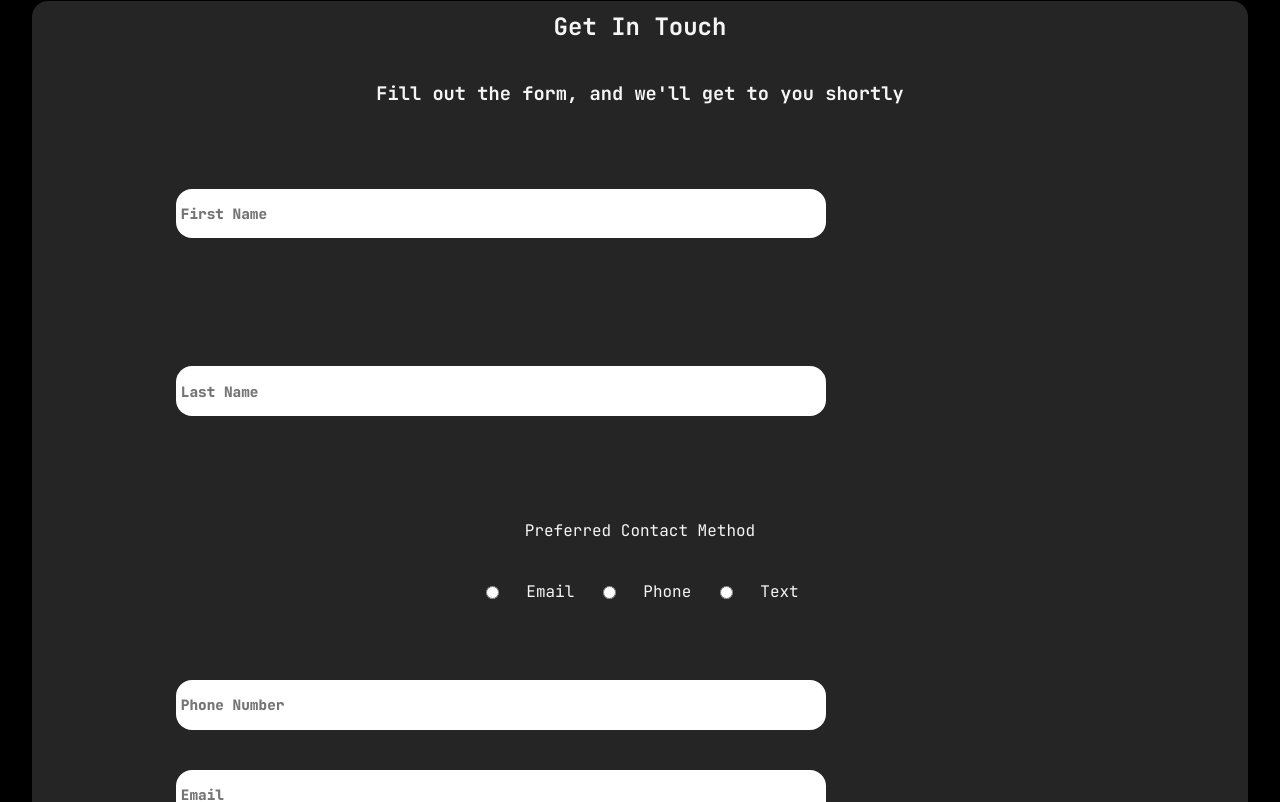
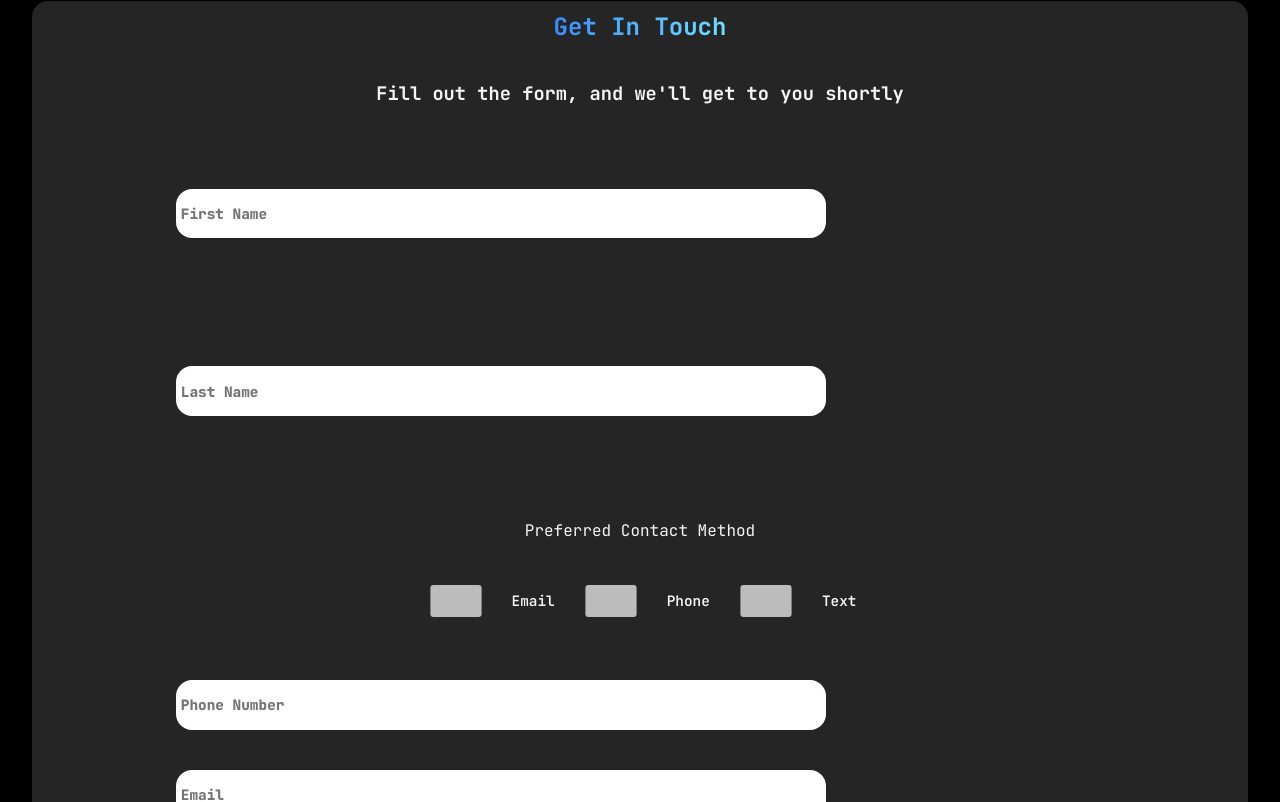
Before and after one commit to SugarSizzle/FreeLanceComputers, a React (Vite) app: page /computer-repairs in a window 1280 px wide. Shown: the part 2163-2965 px from the top of the page. Built offline with nearby package versions, Linux system fonts and the light colour scheme.

Commit message:
Added Scroll Effects
Added some scroll effects for the virus dangers information component, along with adding some basic styling for virus get in touch form.

```diff
--- a/src/components/HomePageStoreSection/HomePageStoreSection.jsx
+++ b/src/components/HomePageStoreSection/HomePageStoreSection.jsx
@@ -22,15 +22,6 @@ export const HomePageStoreSection = () => {
         setSelectedList([...selectedList, value]);
       }
     };
-
-
-     useEffect(()=>{
-      console.log(selectedType)
-     },[selectedType])
-
-     useEffect(()=>{
-      console.log(selectedCondition)
-     },[selectedCondition])
 
 
     const filterProductsLogic = async () => {
@@ -61,11 +52,11 @@ export const HomePageStoreSection = () => {
             className={`${styles.checkbox} ${checked ? styles.checked : styles.unchecked}`}
             animate={checked ? 'checked' : 'unchecked'}
             variants={{
-              unchecked: { scale: .8, rotate: 360 , opacity:1},
+              unchecked: { scale: .8, opacity:1},
               checked: {
                 scale: 1.1,
                 rotate: 360,
-                transition: { type: 'spring', stiffness: 300, damping: 20 }
+                transition: { type: 'spring', }
               }
             }}
           >
--- a/src/components/VirusDangersInformation/VirusDangersInformation.jsx
+++ b/src/components/VirusDangersInformation/VirusDangersInformation.jsx
@@ -1,10 +1,49 @@
-import React from 'react'
+import React, { useRef , useEffect } from 'react'
 import styles from './VirusDangersInformation.module.css'
+import {motion, useScroll, useTransform} from 'framer-motion'
 
 export const VirusDangersInformation = () => {
+
+    const red = useRef(null)
+
+
+    const {scrollYProgress} = useScroll({
+        target: red,
+        offset: ["start 100%", "end 1%"]
+    })
+    const scaleText = useTransform(scrollYProgress, [0.00, .4], [.8, 1])
+    const opacityText = useTransform(scrollYProgress, [0.00, .4], [0, 1])
+    const scaleImage = useTransform(scrollYProgress, [0.43, .61], [.6, 1])
+    const opacityImage = useTransform(scrollYProgress, [0.5, .75], [0, 1])
+
+
+
+
+    // useEffect(() => {
+    //     const unsubscribe = scrollYProgressTextContainer.on("change", (value) => {
+    //         console.log(` Scroll Y Progress Text ` , value.toFixed(2))
+    //     })
+
+    //     return () => unsubscribe()
+
+    // }, [scrollYProgressTextContainer])
+
+
+    useEffect(() => {
+
+            const unsubscribe = scrollYProgress.on("change", (value) => {
+                console.log(` Scroll Y Progress` , value.toFixed(2))
+            })
+
+            return () => unsubscribe()
+
+    }, [scrollYProgress])
+
+
     return (
         <>
-        <div className={styles.virusDangersInformationContainer}>
+        <motion.div className={styles.virusDangersContainer} ref={red} >
+            <motion.div  style={{scale: scaleText, opacity: opacityText}} className={styles.virusDangersInformationContainer}>
                 <h3 className={styles.virusDangersInformationHeader}>Defects</h3>
                 <h2 className={styles.virusDangersInformationTitle}>A Virus Can Slow Down The Performance Of Your Machine</h2>
                 <p className={styles.virusDangersInformationText}>
@@ -12,13 +51,13 @@ export const VirusDangersInformation = () => {
                     Potentially Slow It Down, and In Severe
                     Cases, Render It Unusable.
                 </p>
-        </div>
-            <div className={styles.virusDangersInformationImageContainer}>
+            </motion.div>
+                <motion.div  style={{scale: scaleImage, opacity: opacityImage}} className={styles.virusDangersInformationImageContainer}>
                     <div className={styles.virusDangersImageVirus}></div>
                     <div className={styles.virusDangersImageVirusDeath}></div>
 
-            </div>
-
+            </motion.div>
+        </motion.div>
         </>
     )
 
--- a/src/components/VirusDangersInformation/VirusDangersInformation.module.css
+++ b/src/components/VirusDangersInformation/VirusDangersInformation.module.css
@@ -1,3 +1,8 @@
+
+
+.virusDangersContainer{
+  margin-top: 10rem;
+}
 
 
 .virusDangersInformationImageContainer {
@@ -39,19 +44,19 @@
   }
 
   .virusDangersInformationText{
-
+    margin-top: 3rem;
     font-size: 1rem;
     font-weight: 500;
     color:#D7D7D7;
     width:90vw;
-    line-height: 1.5;
+    line-height: 1.75;
 
   }
 
   .virusDangersImageVirusDeath{
     width: 40vw;
     height: 30vh;
-    background-image: url('../images/virusDeath.png');
+    background-image: url('../../images/virusDeath.png');
     background-size: cover;
     background-position: center;
     background-repeat: no-repeat;
@@ -66,7 +71,7 @@
   }
 
   .virusDangersImageVirus{
-    background-image: url('/images/VirusSideways.png');
+    background-image: url('../../images/VirusSideways.png');
     background-size: cover;
     background-position: center;
     background-repeat: no-repeat;
--- a/src/components/VirusGetInTouch/VirusGetInTouch.jsx
+++ b/src/components/VirusGetInTouch/VirusGetInTouch.jsx
@@ -1,7 +1,71 @@
-import React from 'react'
+import React, { useState } from 'react'
 import styles from './VirusGetInTouch.module.css'
+import { motion, useScroll, useTransform } from 'framer-motion'
+
 
 export const VirusGetInTouch = () => {
+
+    const [selectedType, setSelectedType] = useState([]);
+
+    const toggleSelection = (value, selectedList, setSelectedList) => {
+        if(selectedList.includes(value)){
+            setSelectedList(selectedList.filter(item => item !== value));
+            }
+        else {
+            setSelectedList([...selectedList, value])
+
+        }
+    }
+
+    const CustomCheckbox = ({checked, onChange, label}) => {
+
+        return (
+            <>
+                <motion.div
+                className={`${styles.checkbox} ${checked ? styles.checked : styles.unchecked}`}
+                animate={checked ? 'checked' : 'unchecked'}
+                variants={{
+                    unchecked: {scale:.8 , opacity:.7},
+                    checked: {
+                        scale:1.1,
+                        rotate:360,
+                        transition: {type: 'spring',}
+
+                    }
+
+                }}
+                onClick={onChange}
+                whileHover={{scale:1.02}}
+                whileTap={{scale:0.98}}
+                >
+
+                {checked &&  (
+
+                    <motion.div
+                    className={styles.checkboxInner}
+                    initial={{scale:0 , opacity:0, rotate:0}}
+                    animate={{scale:1 , opacity:1, rotate:360}}
+                    transition={{duration:0.2}}
+
+                    />
+
+                )
+
+
+                }
+
+                </motion.div>
+                <span className={styles.checkboxLabel}>{label}</span>
+
+            </>
+
+        )
+
+
+
+    }
+
+
     return (
         <>
             <div className={styles.getInTouchContainer}>
@@ -21,14 +85,26 @@ export const VirusGetInTouch = () => {
                         <div className={styles.getInTouchContactMethodContainer}>
                             <p className={styles.getInTouchContactMethodTitle}>Preferred Contact Method</p>
                                 <div className={styles.getInTouchContactMethodInputContainer}>
-                                    <input className={styles.getInTouchContactMethodInput} type="radio" name='contact-method' value='email' />
-                                    <label htmlFor="email">Email</label>
 
-                                    <input className={styles.getInTouchContactMethodInput} type="radio" name='contact-method' value='phone' />
-                                    <label htmlFor="phone">Phone</label>
+                                    <CustomCheckbox
+                                    checked={selectedType.includes('email')}
+                                    onChange={() =>toggleSelection('email', selectedType, setSelectedType)}
+                                    label="Email"
+                                    />
 
-                                    <input className={styles.getInTouchContactMethodInput} type="radio" name='contact-method' value='text' />
-                                    <label htmlFor="text">Text</label>
+                                   <CustomCheckbox
+                                        checked={selectedType.includes('phone')}
+                                        onChange={() =>toggleSelection('phone', selectedType, setSelectedType)}
+                                        label="Phone"
+                                   />
+
+                                    <CustomCheckbox
+                                        checked={selectedType.includes('text')}
+                                        onChange={() =>toggleSelection('text', selectedType, setSelectedType)}
+                                        label="Text"
+                                    />
+
+
                                 </div>
                         </div>
 
--- a/src/components/VirusGetInTouch/VirusGetInTouch.module.css
+++ b/src/components/VirusGetInTouch/VirusGetInTouch.module.css
@@ -15,8 +15,6 @@
   }
 
   .getInTouchTitle{
-
-  .get-in-touch-title {
     background: linear-gradient(to right, #3A8DFF, #6CE0FF);
     -webkit-background-clip: text;
     -webkit-text-fill-color: transparent;
@@ -24,6 +22,46 @@
     color: transparent;
   }
 
+
+
+  .checkbox{
+    display: flex;
+    align-items: center;
+    justify-content: center;
+    cursor: pointer;
+    border-radius: 0.25rem;
+    transition: background-color 0.2s;
+    background-color: #fcfcfc;
+    width:5vw;
+    height:5vh;
+  }
+
+  .checkbox:hover{
+    background-color: rgba(255, 255, 255, 0.1);
+  }
+
+  .checked{
+
+
+  }
+
+  .unchecked{
+
+
+  }
+
+  .checkboxInner{
+    width: 50%;
+    height: 50%;
+    background: linear-gradient(to bottom, #000000 30%, #7a7a7a);
+    border-radius: 0.25rem;
+  }
+
+  .checkboxLabel{
+    color: whitesmoke;
+    font-family: 'JetBrains Mono', monospace;
+    font-size: 0.9rem;
+    font-weight: 600;
   }
 
   .getInTouchContactInfoContainer{
--- a/src/components/VirusProtectionInformation/VirusProtectionInformation.jsx
+++ b/src/components/VirusProtectionInformation/VirusProtectionInformation.jsx
@@ -1,5 +1,8 @@
 import React from 'react'
 import styles from './VirusProtectionInformation.module.css'
+
+
+
 
 export const VirusProtectionInformation = () => {
     return (
--- a/src/components/VirusProtectionInformation/VirusProtectionInformation.module.css
+++ b/src/components/VirusProtectionInformation/VirusProtectionInformation.module.css
@@ -1,15 +1,47 @@
-.virusSecurityCodeImage{
-    background-image: url('../images/securityCode.png');
+
+  .virusProtectionInformationContainer{
+    display: flex;
+    flex-direction: column;
+    justify-content: center;
+    align-items: center;
+    gap: 1rem;
+    color: #ffffff;
+    width: 90vw;
+    height: 70vh;
+    text-align: left;
+    padding-left: 5vw;
+
+
+  }
+
+
+  .virusProtectionImagesContainer{
+    display: flex;
+    flex-direction: row;
+    justify-content: center;
+    align-items: center;
+    gap: 1rem;
+    width: 90vw;
+    height: 40vh;
+    margin:auto;
+    position: relative;
+    z-index: 2;
+  }
+
+  .virusSecurityCodeImage{
+    background-image: url('../../images/securityCode.png');
     background-size: cover;
     background-position: center;
     background-repeat: no-repeat;
-    width: 30vw;
-    height: 30vw;
+    width: 60vw;
+    height: 40vw;
     border-radius: 10px;
     border: none;
     outline: none;
-
-
+    position: relative;
+    z-index: 1;
+    left: 10vw;
+    top: -10vh;
   }
 
 
@@ -19,7 +51,7 @@
   .virusSecurityImage {
     width: 50vw;
     height:20vh;
-    background-image: url('../images/security.png');
+    background-image: url('../../images/security.png');
     background-size: cover;
     background-position: center;
     background-repeat: no-repeat;
@@ -27,8 +59,28 @@
     border: none;
     outline: none;
     position: relative;
+    left: -10vw;
     z-index: 2;
-    margin-top: 20vh;
-    margin-left: -12.5vw;
 
   }
+
+  .virusProtectionInformationHeader{
+    margin:0;
+    color:#27fa32;
+    align-self: flex-start;
+    font-size: .8rem;
+
+  }
+
+  .virusProtectionInformationTitle{
+    margin:0;
+  }
+
+  .virusProtectionInformationText{
+
+    font-size: .85rem;
+    font-weight: 600;
+    line-height: 1.6;
+    text-align: left;
+
+  }
```
Lines whose indentation alone changed are shown as unchanged.
